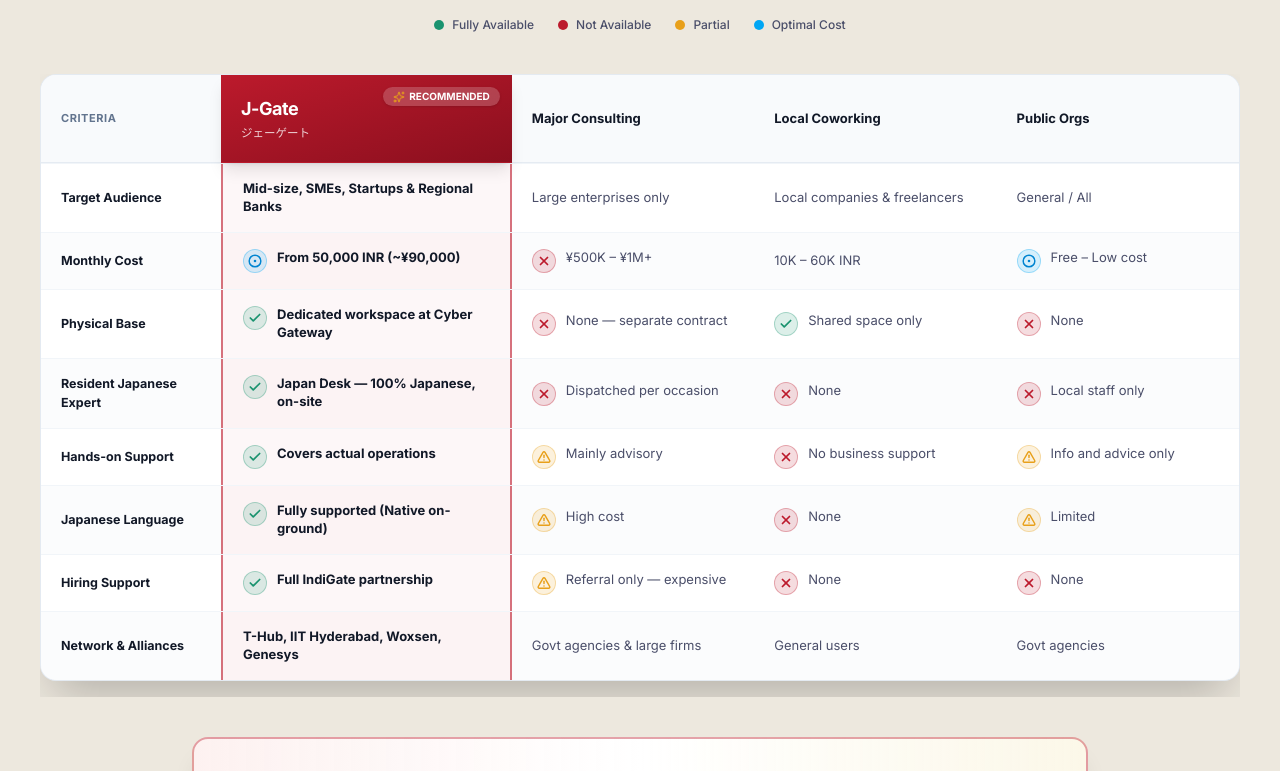
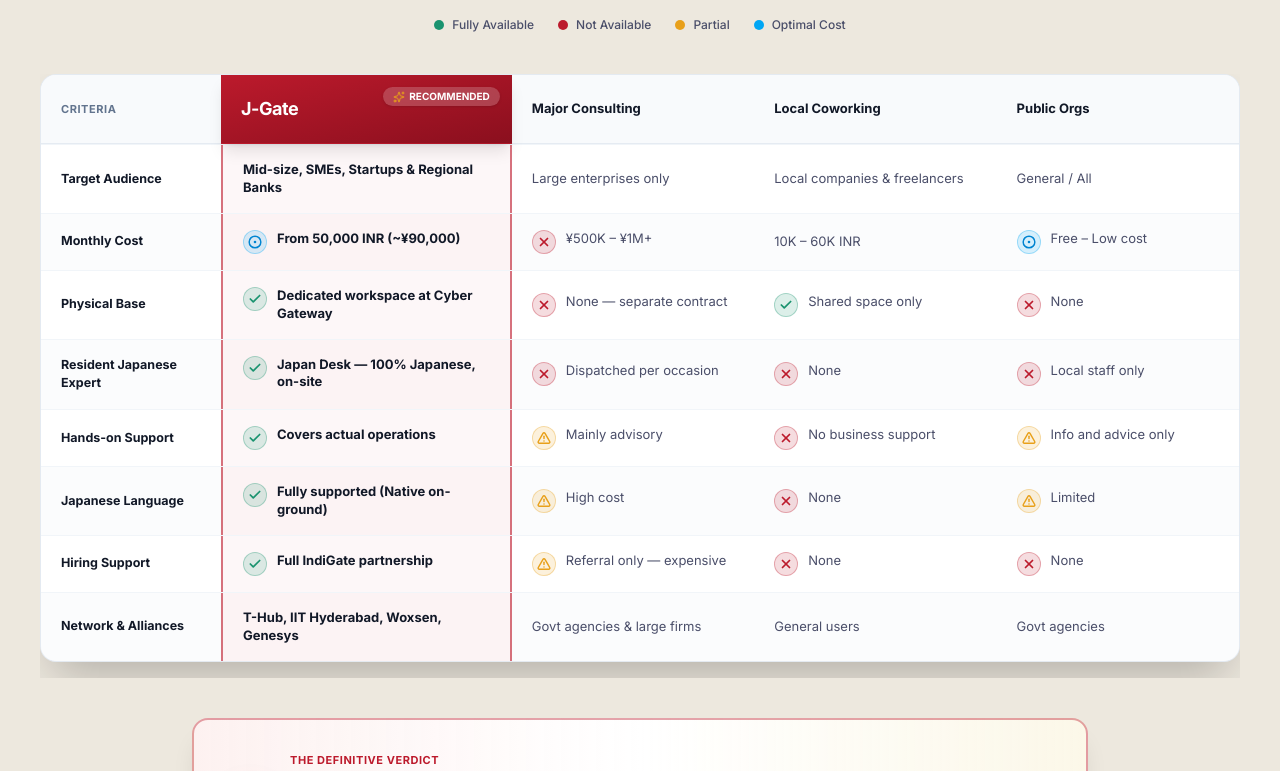
Before and after one commit to abhi-shek04/J-Gate, a Next.js app: page /why-jgate in a window 1280 px wide. Shown: the part 580-1351 px from the top of the page. Built offline with nearby package versions, Linux system fonts and the light colour scheme.

Commit message:
Fix i18n rendering: Hide Japanese characters in English mode and show Japanese translations when switched to JP mode

```diff
--- a/src/components/jgate/about-section.tsx
+++ b/src/components/jgate/about-section.tsx
@@ -107,7 +107,7 @@
 } as const;
 
 export function AboutSection({ id }: { id?: string }) {
-  const { t, tx } = useI18n();
+  const { t, tx, lang } = useI18n();
 
   return (
     <div id={id} className="scroll-mt-16">
@@ -162,10 +162,14 @@
                       >
                         {t(p.tagKey)}
                       </span>
-                      <span className="text-slate-300 dark:text-white/20">·</span>
-                      <span className="font-serif-jp text-[12px] sm:text-[13px] font-bold text-saffron-dark dark:text-saffron">
-                        {t(p.jpKey)}
-                      </span>
+                      {lang === "JP" && (
+                        <>
+                          <span className="text-slate-300 dark:text-white/20">·</span>
+                          <span className="font-serif-jp text-[12px] sm:text-[13px] font-bold text-saffron-dark dark:text-saffron">
+                            {t(p.jpKey)}
+                          </span>
+                        </>
+                      )}
                     </div>
                     {/* Title */}
                     <h3
--- a/src/components/jgate/comparison-table.tsx
+++ b/src/components/jgate/comparison-table.tsx
@@ -175,7 +175,7 @@
 }
 
 export function ComparisonTable() {
-  const { tx } = useI18n();
+  const { tx, lang } = useI18n();
 
   return (
     <section
@@ -249,9 +249,11 @@
                   <span className="font-serif-jp text-lg font-bold tracking-tight block">
                     J-Gate
                   </span>
-                  <p className="font-sans-jp text-[11.5px] text-white/80 font-normal mt-0.5">
-                    ジェーゲート
-                  </p>
+                  {lang === "JP" && (
+                    <p className="font-sans-jp text-[11.5px] text-white/80 font-normal mt-0.5">
+                      ジェーゲート
+                    </p>
+                  )}
                 </div>
 
                 <div className="border-b border-slate-200/80 dark:border-white/10 bg-slate-50/90 dark:bg-white/5 px-5 py-5 flex items-center">
@@ -326,7 +328,7 @@
                 <span
                   className="font-inter text-[11px] font-bold uppercase tracking-wider text-crimson dark:text-rose-400 block"
                 >
-                  {tx({ EN: "The Definitive Verdict · 総合評価", JP: "結論 · THE VERDICT" })}
+                  {tx({ EN: "The Definitive Verdict", JP: "結論 · THE VERDICT" })}
                 </span>
                 <p
                   className="mt-1 font-serif-jp text-ink dark:text-white font-bold leading-relaxed text-[15px] sm:text-[17px]"
--- a/src/components/jgate/membership.tsx
+++ b/src/components/jgate/membership.tsx
@@ -4,6 +4,7 @@
 import { Check, X } from "lucide-react";
 import { Reveal, Eyebrow } from "./shared";
 import { Photo } from "./photo";
+import { useI18n } from "@/lib/i18n";
 import { cn } from "@/lib/utils";
 
 type Plan = {
@@ -107,6 +108,7 @@
 
 export function Membership() {
   const [annual, setAnnual] = useState(false);
+  const { lang } = useI18n();
 
   const scrollTo = (id: string) =>
     document.getElementById(id)?.scrollIntoView({ behavior: "smooth" });
@@ -242,8 +244,12 @@
             All memberships subject to availability. Pricing customized by
             duration, team size, and service scope. Proposals available in
             English and Japanese.
-            <br />
-            <span className="font-sans-jp">価格はご要望に応じてカスタマイズいたします。</span>
+            {lang === "JP" && (
+              <>
+                <br />
+                <span className="font-sans-jp">価格はご要望に応じてカスタマイズいたします。</span>
+              </>
+            )}
           </p>
         </Reveal>
       </div>
--- a/src/components/jgate/precision-why.tsx
+++ b/src/components/jgate/precision-why.tsx
@@ -5,7 +5,7 @@
 import { useI18n } from "@/lib/i18n";
 
 export function PrecisionWhyPage() {
-  const { tx } = useI18n();
+  const { tx, lang } = useI18n();
 
   // --- Calculator State ---
   const [selectedPlan, setSelectedPlan] = useState<"satellite" | "standard" | "advance">("standard");
@@ -151,10 +151,10 @@
       <div className="relative z-20 w-full h-[40px] bg-[#0F0F18] border-b border-[rgba(184,146,74,0.35)] overflow-hidden flex items-center">
         <div className="ticker-track flex whitespace-nowrap will-change-transform animate-ticker">
           <span className="font-mono text-[10.5px] uppercase tracking-[0.2em] text-[#B8924A] px-4 flex items-center gap-4">
-            <span>J-GATE</span> · <span>HYDERABAD OPERATIONS HUB</span> · <span>INDOBOX INDIA</span> · <span>ジェーゲート</span> · <span>THE JAPAN-INDIA CORRIDOR</span> · <span>2-4 PERSONS PER COMPANY</span> · <span>7 CORE PILLARS</span> · <span>FROM ¥90,000 /MO</span> · <span>CYBER GATEWAY</span> · <span>LAUNCHED JUNE 2026</span> ·
+            <span>J-GATE</span> · <span>HYDERABAD OPERATIONS HUB</span> · <span>INDOBOX INDIA</span> · {lang === "JP" && <><span>ジェーゲート</span> · </>}<span>THE JAPAN-INDIA CORRIDOR</span> · <span>2-4 PERSONS PER COMPANY</span> · <span>7 CORE PILLARS</span> · <span>FROM ¥90,000 /MO</span> · <span>CYBER GATEWAY</span> · <span>LAUNCHED JUNE 2026</span> ·
           </span>
           <span className="font-mono text-[10.5px] uppercase tracking-[0.2em] text-[#B8924A] px-4 flex items-center gap-4" aria-hidden="true">
-            <span>J-GATE</span> · <span>HYDERABAD OPERATIONS HUB</span> · <span>INDOBOX INDIA</span> · <span>ジェーゲート</span> · <span>THE JAPAN-INDIA CORRIDOR</span> · <span>2-4 PERSONS PER COMPANY</span> · <span>7 CORE PILLARS</span> · <span>FROM ¥90,000 /MO</span> · <span>CYBER GATEWAY</span> · <span>LAUNCHED JUNE 2026</span> ·
+            <span>J-GATE</span> · <span>HYDERABAD OPERATIONS HUB</span> · <span>INDOBOX INDIA</span> · {lang === "JP" && <><span>ジェーゲート</span> · </>}<span>THE JAPAN-INDIA CORRIDOR</span> · <span>2-4 PERSONS PER COMPANY</span> · <span>7 CORE PILLARS</span> · <span>FROM ¥90,000 /MO</span> · <span>CYBER GATEWAY</span> · <span>LAUNCHED JUNE 2026</span> ·
           </span>
         </div>
       </div>
@@ -173,7 +173,7 @@
             <div className="flex items-center gap-3 animate-fade-in">
               <div className="w-[2px] h-[16px] bg-[#B8924A]" />
               <span className="font-mono text-[10px] sm:text-[11px] uppercase tracking-[0.25em] text-[#B8924A]">
-                {tx({ EN: "WHY J-GATE · THE STRATEGIC ADVANTAGE", JP: "WHY J-GATE · 戦略的投資メリット" })}
+                {tx({ EN: "WHY J-GATE — THE STRATEGIC ADVANTAGE", JP: "WHY J-GATE — 戦略的投資メリット" })}
               </span>
             </div>
 
@@ -280,7 +280,7 @@
               <div className="flex items-center gap-3">
                 <div className="w-[2px] h-[16px] bg-[#B8924A]" />
                 <span className="font-mono text-[10px] sm:text-[11px] uppercase tracking-[0.25em] text-[#B8924A]">
-                  {tx({ EN: "SIDE-BY-SIDE COMPARISON · 比較表", JP: "SIDE-BY-SIDE COMPARISON · 徹底比較表" })}
+                  {tx({ EN: "SIDE-BY-SIDE COMPARISON", JP: "SIDE-BY-SIDE COMPARISON · 徹底比較表" })}
                 </span>
               </div>
               <h2 className="mt-4 font-serif text-[38px] sm:text-[52px] lg:text-[56px] font-light text-[#F0EDE6] leading-[1.08]">
@@ -330,10 +330,10 @@
                   {/* J-Gate Column Header with Persistent Gold Left Border & Recommended Badge */}
                   <th className="w-[26%] px-5 py-4 relative bg-[#161622] align-middle" style={{ boxShadow: "inset 1px 0 0 #B8924A" }}>
                     <div className="inline-block bg-[#C8392B] text-[#F0EDE6] font-mono text-[9px] font-bold px-2 py-0.5 rounded-[2px] tracking-widest uppercase mb-1">
-                      {tx({ EN: "RECOMMENDED · 推奨", JP: "RECOMMENDED · 推奨" })}
+                      {tx({ EN: "RECOMMENDED", JP: "RECOMMENDED · 推奨" })}
                     </div>
                     <div className="font-sans text-[14.5px] font-medium text-[#F0EDE6] tracking-wide">
-                      J-Gate <span className="text-[11px] font-normal text-[#9A98A4]">ジェーゲート</span>
+                      J-Gate {lang === "JP" && <span className="text-[11px] font-normal text-[#9A98A4]">ジェーゲート</span>}
                     </div>
                   </th>
                   <th className="w-[17%] px-4 py-4 font-sans text-[13px] font-normal text-[#9A98A4] text-center align-middle">
@@ -649,7 +649,7 @@
                       <div className="space-y-2 max-w-3xl">
                         <div className="flex items-center gap-2 text-[#B8924A] font-mono text-[11px] font-bold tracking-[0.2em] uppercase">
                           <span>▌</span>
-                          <span>{tx({ EN: "THE DEFINITIVE VERDICT · 総合評価", JP: "THE DEFINITIVE VERDICT · 総合評価" })}</span>
+                          <span>{tx({ EN: "THE DEFINITIVE VERDICT", JP: "THE DEFINITIVE VERDICT · 総合評価" })}</span>
                         </div>
                         <p className="font-sans text-[14.5px] sm:text-[15.5px] font-normal leading-relaxed text-[#F0EDE6]">
                           {tx({
@@ -694,7 +694,7 @@
             <div className="flex items-center gap-3">
               <div className="w-[2px] h-[16px] bg-[#B8924A]" />
               <span className="font-mono text-[10px] sm:text-[11px] uppercase tracking-[0.25em] text-[#B8924A]">
-                {tx({ EN: "7 CORE VALUE PILLARS · 価値提案", JP: "7 CORE VALUE PILLARS · 7つの提供価値" })}
+                {tx({ EN: "7 CORE VALUE PILLARS", JP: "7 CORE VALUE PILLARS · 7つの提供価値" })}
               </span>
             </div>
             <h2 className="mt-4 font-serif text-[38px] sm:text-[52px] lg:text-[56px] font-light text-[#F0EDE6] leading-[1.08]">
@@ -1089,7 +1089,7 @@
             <div className="flex items-center gap-3">
               <div className="w-[2px] h-[16px] bg-[#B8924A]" />
               <span className="font-mono text-[10px] sm:text-[11px] uppercase tracking-[0.25em] text-[#B8924A]">
-                {tx({ EN: "SMART INVESTMENT ESTIMATOR · ROI 計算機", JP: "SMART INVESTMENT ESTIMATOR · 投資対効果シミュレーター" })}
+                {tx({ EN: "SMART INVESTMENT ESTIMATOR", JP: "SMART INVESTMENT ESTIMATOR · 投資対効果シミュレーター" })}
               </span>
             </div>
             <h2 className="mt-4 font-serif text-[38px] sm:text-[52px] font-light text-[#F0EDE6] leading-[1.08]">
--- a/src/components/jgate/pricing-section.tsx
+++ b/src/components/jgate/pricing-section.tsx
@@ -318,7 +318,7 @@
 ];
 
 export function PricingSection({ id }: { id?: string }) {
-  const { tx } = useI18n();
+  const { tx, lang } = useI18n();
   const [currency, setCurrency] = useState<"INR" | "JPY">("INR");
   const [billingCycle, setBillingCycle] = useState<"monthly" | "annual">("monthly");
   const [selectedFilter, setSelectedFilter] = useState<"all" | "1-2" | "3-4" | "enterprise">("all");
@@ -459,9 +459,11 @@
                                 {plan.enName}
                               </h3>
                             </div>
-                            <span className="text-[11px] sm:text-[11.5px] font-medium text-slate-500 dark:text-slate-400 font-sans-jp">
-                              {plan.jpName}
-                            </span>
+                            {lang === "JP" && (
+                              <span className="text-[11px] sm:text-[11.5px] font-medium text-slate-500 dark:text-slate-400 font-sans-jp">
+                                {plan.jpName}
+                              </span>
+                            )}
                           </div>
                         </div>
 
--- a/src/components/jgate/pricing.tsx
+++ b/src/components/jgate/pricing.tsx
@@ -3,6 +3,7 @@
 import { useState } from "react";
 import { Check, X } from "lucide-react";
 import { Reveal, Eyebrow } from "./shared";
+import { useI18n } from "@/lib/i18n";
 import { cn } from "@/lib/utils";
 
 type Plan = {
@@ -75,6 +76,7 @@
 
 export function Pricing() {
   const [annual, setAnnual] = useState(false);
+  const { lang } = useI18n();
 
   const scrollTo = (id: string) =>
     document.getElementById(id)?.scrollIntoView({ behavior: "smooth" });
@@ -220,8 +222,12 @@
             All memberships are subject to availability. Pricing is customized
             based on duration, team size, and service requirements. Contact us
             for a personalized proposal.
-            <br />
-            <span className="font-sans-jp">価格はご要望に応じてカスタマイズいたします。</span>
+            {lang === "JP" && (
+              <>
+                <br />
+                <span className="font-sans-jp">価格はご要望に応じてカスタマイズいたします。</span>
+              </>
+            )}
           </p>
         </Reveal>
       </div>
--- a/src/components/jgate/team-section.tsx
+++ b/src/components/jgate/team-section.tsx
@@ -192,7 +192,7 @@
 ];
 
 export function TeamSection({ id }: { id?: string }) {
-  const { tx } = useI18n();
+  const { tx, lang } = useI18n();
 
   return (
     <div id={id} className="scroll-mt-20">
@@ -279,7 +279,7 @@
                   <h3 className="mt-1 font-serif-jp text-[16px] sm:text-[17px] font-bold text-ink dark:text-white group-hover:text-crimson dark:group-hover:text-saffron-light transition-colors leading-tight">
                     {adv.name}
                   </h3>
-                  <p className="mt-0.5 font-sans-jp text-[11px] text-slate-500 dark:text-slate-400">{adv.jpName}</p>
+                  {lang === "JP" && <p className="mt-0.5 font-sans-jp text-[11px] text-slate-500 dark:text-slate-400">{adv.jpName}</p>}
 
                   {/* Subtitle / Headline with Pipe Dividers */}
                   <p className="mt-1.5 font-inter text-[11.5px] sm:text-[12px] font-semibold text-crimson dark:text-saffron leading-snug">
@@ -352,7 +352,7 @@
                   <h3 className="mt-1 font-serif-jp text-[16px] sm:text-[17px] font-bold text-ink dark:text-white group-hover:text-crimson dark:group-hover:text-saffron-light transition-colors leading-tight">
                     {adv.name}
                   </h3>
-                  <p className="mt-0.5 font-sans-jp text-[11px] text-slate-500 dark:text-slate-400">{adv.jpName}</p>
+                  {lang === "JP" && <p className="mt-0.5 font-sans-jp text-[11px] text-slate-500 dark:text-slate-400">{adv.jpName}</p>}
 
                   {/* Subtitle / Headline with Pipe Dividers */}
                   <p className="mt-1.5 font-inter text-[11.5px] sm:text-[12px] font-semibold text-crimson dark:text-saffron leading-snug">
@@ -407,7 +407,7 @@
           <div className="flex items-center gap-3">
             <span className="h-px w-20 bg-crimson/30" />
             <span className="font-serif-jp text-[11.5px] font-bold uppercase tracking-widest text-crimson dark:text-rose-400">
-              {tx({ EN: "OPERATIONS & EXECUTION · 運営体制", JP: "運営・執行体制 · OPERATIONS" })}
+              {tx({ EN: "OPERATIONS & EXECUTION", JP: "運営・執行体制 · OPERATIONS" })}
             </span>
             <span className="h-px w-20 bg-crimson/30" />
           </div>
@@ -499,9 +499,11 @@
                     <h3 className="mt-1 font-serif-jp text-[16px] sm:text-[17px] font-bold leading-tight text-ink dark:text-white group-hover:text-crimson dark:group-hover:text-rose-400 transition-colors">
                       {m.name}
                     </h3>
-                    <p className="mt-0.5 font-sans-jp text-[11px] font-medium text-slate-500 dark:text-slate-400">
-                      {m.jpName}
-                    </p>
+                    {lang === "JP" && (
+                      <p className="mt-0.5 font-sans-jp text-[11px] font-medium text-slate-500 dark:text-slate-400">
+                        {m.jpName}
+                      </p>
+                    )}
 
                     {/* Subtitle / Headline with Pipe Dividers */}
                     <p className="mt-1.5 font-inter text-[11.5px] sm:text-[12px] font-semibold text-slate-800 dark:text-slate-200 leading-snug">
--- a/src/components/jgate/team.tsx
+++ b/src/components/jgate/team.tsx
@@ -110,6 +110,8 @@
   tags: string[];
   linkedin: string;
 }) {
+  const { lang } = useI18n();
+
   return (
     <article className="group relative flex h-full flex-col justify-between items-center rounded-2xl border border-slate-200/90 dark:border-white/10 bg-white dark:bg-[#101a2c] p-4 sm:p-5 text-center shadow-xs hover:shadow-lg hover:border-crimson/40 dark:hover:border-crimson/50 transition-all duration-300">
       {/* Circular Avatar */}
@@ -133,9 +135,11 @@
       <h3 className="mt-1 font-serif-jp text-[16px] sm:text-[17px] font-bold text-ink dark:text-white leading-tight group-hover:text-crimson dark:group-hover:text-rose-400 transition-colors">
         {name}
       </h3>
-      <p className="mt-0.5 font-sans-jp text-[11px] text-slate-500 dark:text-slate-400">
-        {jpName}
-      </p>
+      {lang === "JP" && (
+        <p className="mt-0.5 font-sans-jp text-[11px] text-slate-500 dark:text-slate-400">
+          {jpName}
+        </p>
+      )}
 
       {/* Subtitle / Headline with Pipe Dividers */}
       <p className="mt-1.5 font-inter text-[11.5px] sm:text-[12px] font-semibold text-slate-800 dark:text-slate-200 leading-snug">
```
Also changed, not shown: src/components/jgate/hero.tsx (+6 -3 lines).
